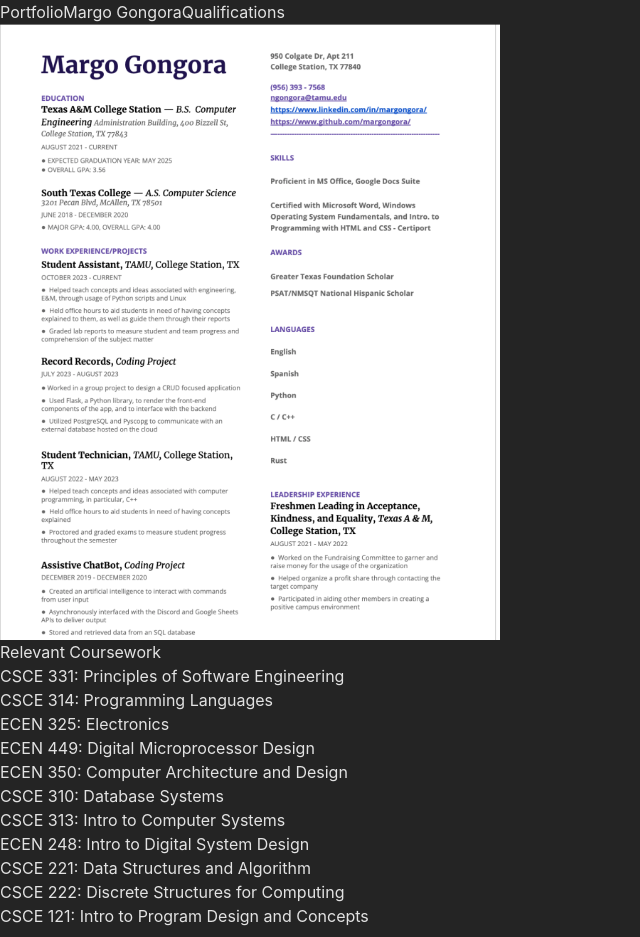
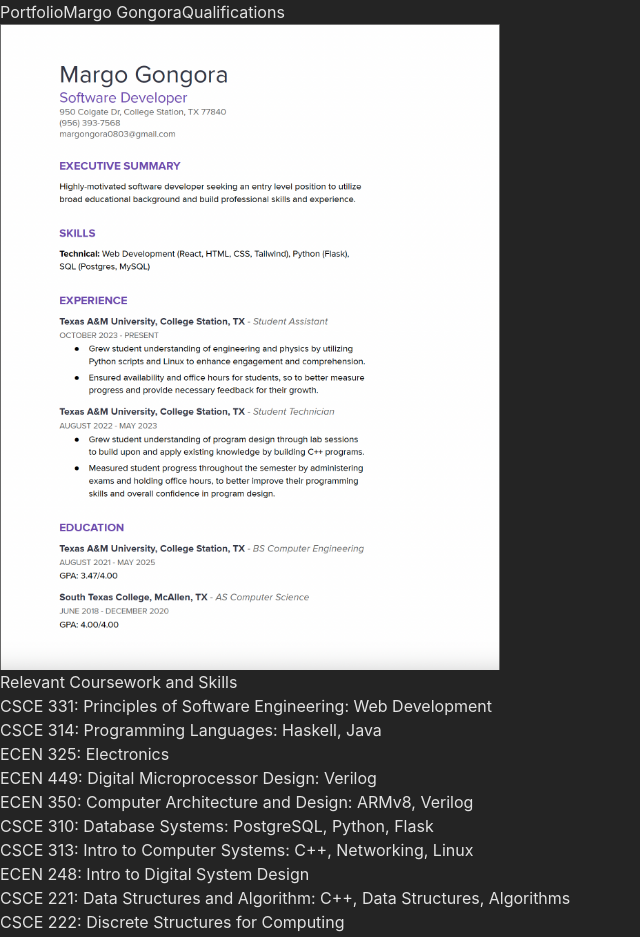
Before and after one commit to margongora/personal-website, a React (Vite) app: page /qualifications in a window 1280 px wide. Shown: the top 937 px of the page, without its empty margins (0-640 px from the left). Built offline with nearby package versions, Linux system fonts and the light colour scheme.

Commit message:
Updated website 12/2024

```diff
--- a/src/components/Intro.tsx
+++ b/src/components/Intro.tsx
@@ -9,8 +9,8 @@ const Intro = () => {
           Howdy! I am currently a Computer Engineering student, as well as a Peer Teacher, at Texas A&M University.
         </p>
         <p className='text-lg'>
-          Here, I've garnered a great deal of love and respect for the field I am trying to enter, from learning the intricacies of digital design, circuits, and computer architecture to system design, data structures, and databases.
-          I mainly have experience coding with C, C++, Python, and Java/Typescript. I've developed applications in Typescript with React, and in Python with Flask and Pyscopg. I've also worked with the hardware description language Verilog and the LegV8 subset of the ARMv8 architecture.
+          I've garnered a great deal of love and respect for the field I am trying to enter, from learning the intricacies of digital design, circuits, and computer architecture to system design, data structures, and databases.
+          I mainly have experience coding with C, C++, Python, and Java/Typescript. I've developed applications in Typescript with React, and in Python with Flask. I've also worked with the hardware description language Verilog and the LegV8 subset of the ARMv8 architecture.
           I’m very quick to learn new things and new technologies, both as required of me and on my own time.
         </p>
         <p className='text-lg'>
--- a/src/routes/Qualifications.tsx
+++ b/src/routes/Qualifications.tsx
@@ -12,19 +12,19 @@ const Qualifications = () =>
 					src={Resume}></img>
 				<div className='flex flex-col justify-between font-semibold items-center text-2xl text-black rounded-2xl basis-1/2 bg-white m-4 p-4'>
 					<span className='text-3xl text-center font-bold underline'>
-						Relevant Coursework
+						Relevant Coursework and Skills
 					</span>
-					<p>CSCE 331: Principles of Software Engineering</p>
-					<p>CSCE 314: Programming Languages</p>
+					<p>CSCE 331: Principles of Software Engineering: Web Development</p>
+					<p>CSCE 314: Programming Languages: Haskell, Java</p>
 					<p>ECEN 325: Electronics</p>
-					<p>ECEN 449: Digital Microprocessor Design</p>
-					<p>ECEN 350: Computer Architecture and Design</p>
-					<p>CSCE 310: Database Systems</p>
-					<p>CSCE 313: Intro to Computer Systems</p>
+					<p>ECEN 449: Digital Microprocessor Design: Verilog</p>
+					<p>ECEN 350: Computer Architecture and Design: ARMv8, Verilog</p>
+					<p>CSCE 310: Database Systems: PostgreSQL, Python, Flask</p>
+					<p>CSCE 313: Intro to Computer Systems: C++, Networking, Linux</p>
 					<p>ECEN 248: Intro to Digital System Design</p>
-					<p>CSCE 221: Data Structures and Algorithm</p>
+					<p>CSCE 221: Data Structures and Algorithm: C++, Data Structures, Algorithms</p>
 					<p>CSCE 222: Discrete Structures for Computing</p>
-					<p>CSCE 121: Intro to Program Design and Concepts</p>
+					<p>CSCE 121: Intro to Program Design and Concepts: C++</p>
 				</div>
 			</div>
 		</Card>
```
Also changed, not shown: src/assets/resume.png, 1 other file (tests, documents, lock files or other folders).
